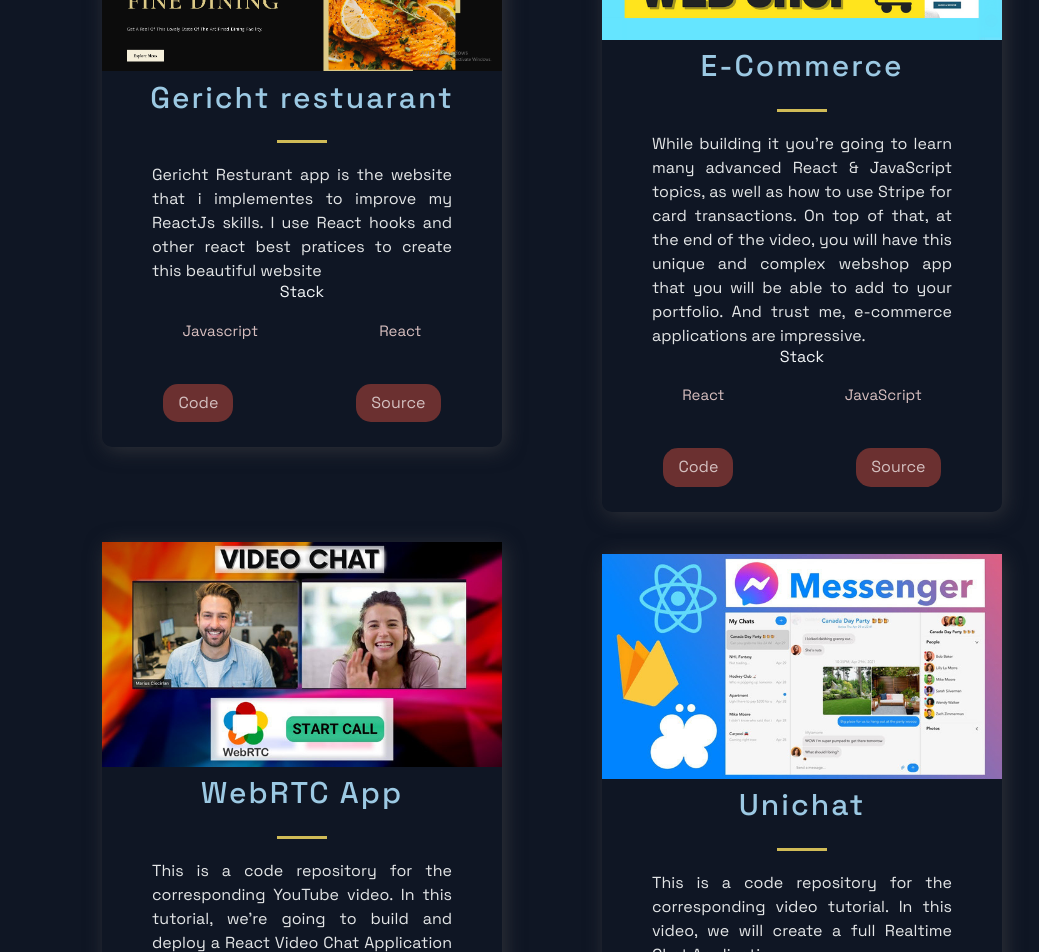
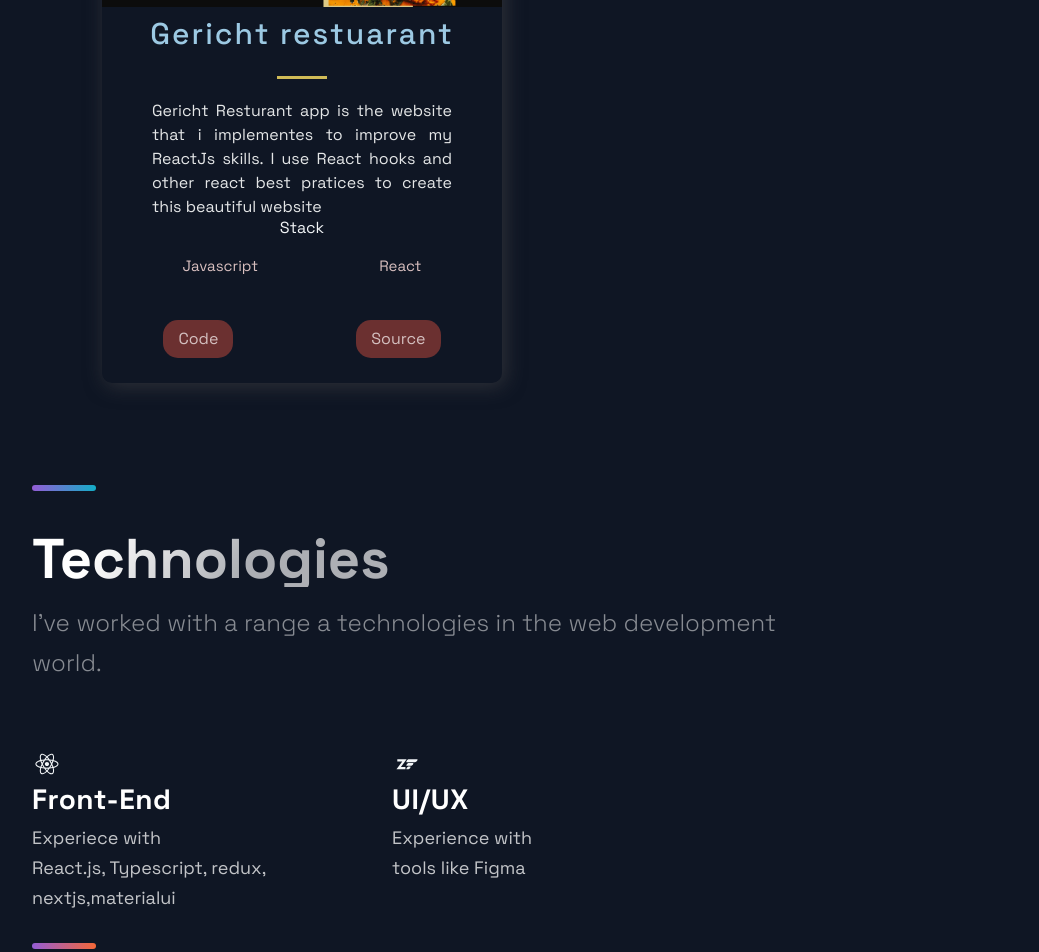
Before and after one commit to danyomo/porfolio-react-app, a Next.js app: page / in a window 1280 px wide. Shown: the part 1020-1972 px from the top of the page, without its empty margins (88-1127 px from the left). Built offline with nearby package versions, Linux system fonts and the light colour scheme.

Commit message:
Update constants.js

```diff
--- a/src/constants/constants.js
+++ b/src/constants/constants.js
@@ -8,33 +8,7 @@ export const projects = [
     visit: ' https://github.com/danyomo/porfolio-react-app',
     id: 0,
   },
-  {
-    title: 'E-Commerce',
-    description:"While building it you're going to learn many advanced React & JavaScript topics, as well as how to use Stripe for card transactions. On top of that, at the end of the video, you will have this unique and complex webshop app that you will be able to add to your portfolio. And trust me, e-commerce applications are impressive.",
-    image: '/images/2.png',
-    tags: ['React', 'JavaScript'],
-    source: 'https://google.com',
-    visit: 'https://google.com',
-    id: 1,
-  },
-  {
-    title: 'WebRTC App',
-    description: "This is a code repository for the corresponding YouTube video. In this tutorial, we're going to build and deploy a React Video Chat Application using WebRTC.",
-      image: '/images/3.jpg',
-      tags: ['React', 'WebRTC'],
-    source: 'https://google.com',
-    visit: 'https://google.com',
-    id: 2,
-  },
-  {
-    title: 'Unichat',
-    description: "This is a code repository for the corresponding video tutorial. In this video, we will create a full Realtime Chat Application",
-    image: '/images/4.jpg',
-    tags: ['React', 'ChatEngine', 'Firebase'],
-    source: 'https://google.com',
-    visit: 'https://google.com',
-    id: 3,
-  },
+
 ];
 
 export const TimeLineData = [
```
